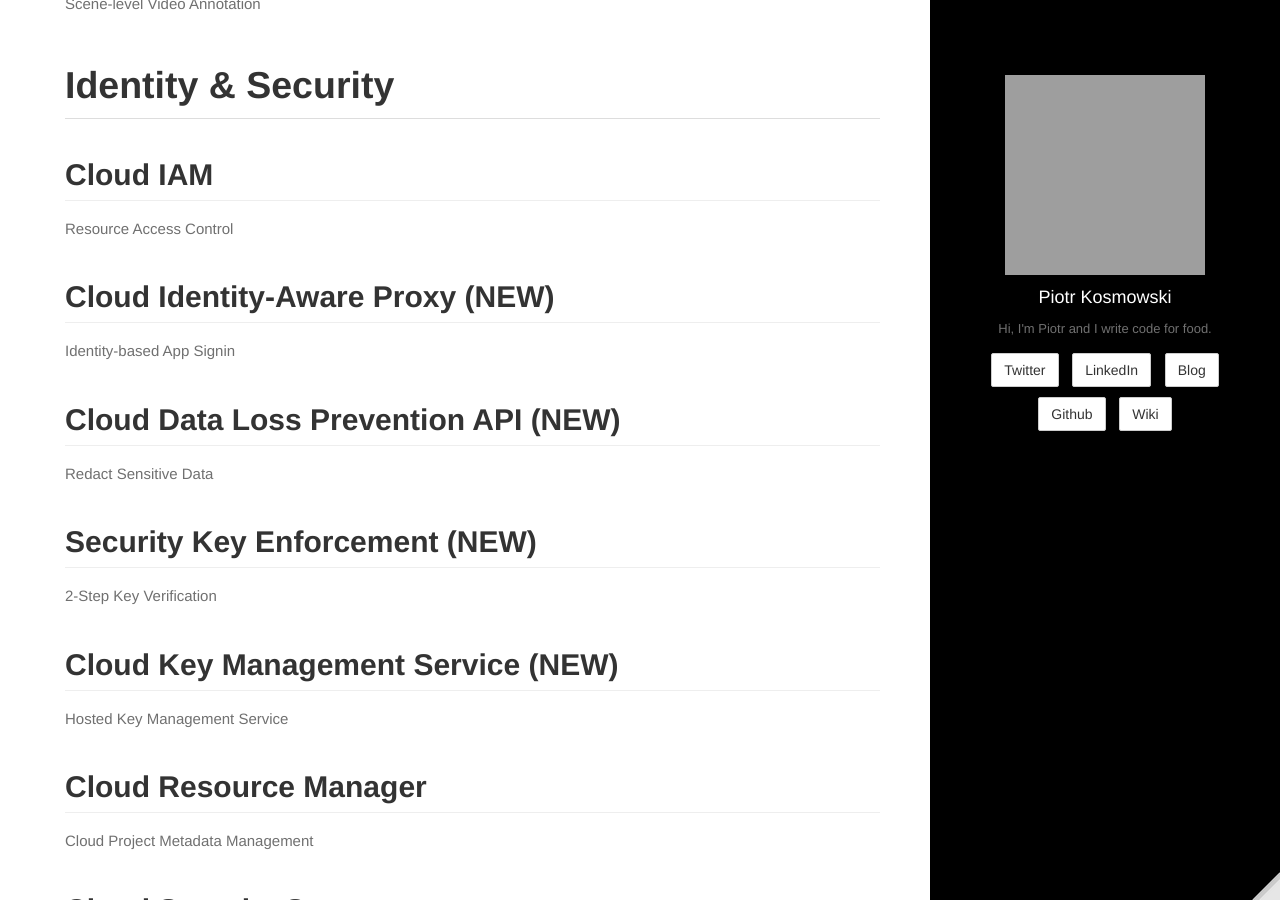
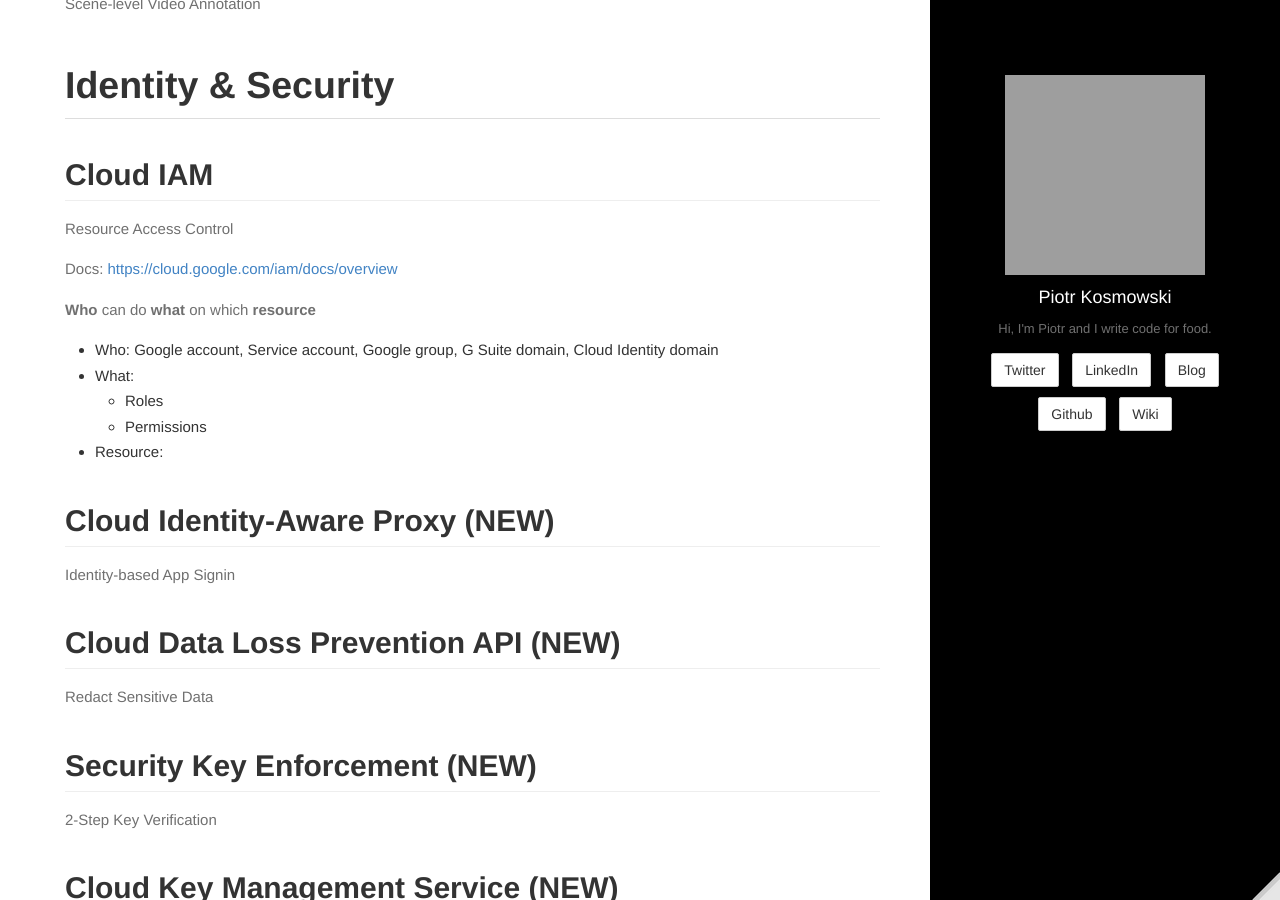
Before and after one commit to kospiotr/kospiotr.github.io, a Jekyll site: the page built from wiki/gcp.md, in a window 1280 px wide and 900 px high, scrolled down 7710 px. Built offline with Jekyll 4.4.1, drawn with Linux system fonts in a browser that asks for light colours; grey boxes are pictures that could not be loaded.

Commit message:
Update gcp.md

```diff
--- a/wiki/gcp.md
+++ b/wiki/gcp.md
@@ -151,6 +151,17 @@
 ## Cloud IAM
 Resource Access Control
 
+Docs: [https://cloud.google.com/iam/docs/overview](https://cloud.google.com/iam/docs/overview)
+
+**Who** can do **what** on which **resource**
+
+* Who:  Google account, Service account, Google group, G Suite domain, Cloud Identity domain
+* What:
+  * Roles
+  * Permissions
+* Resource:
+
+
 ## Cloud Identity-Aware Proxy (NEW)
 Identity-based App Signin
 
```
